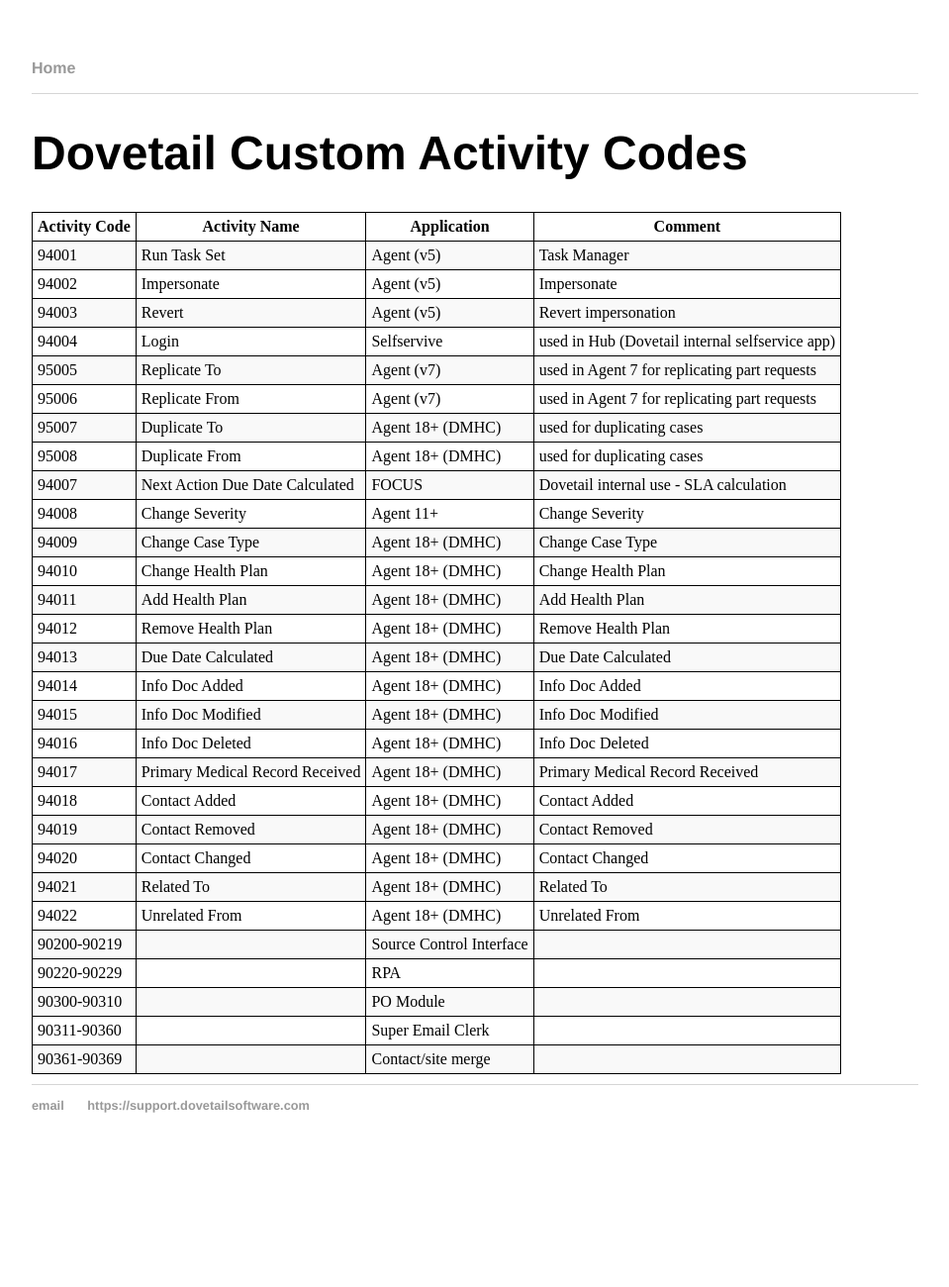
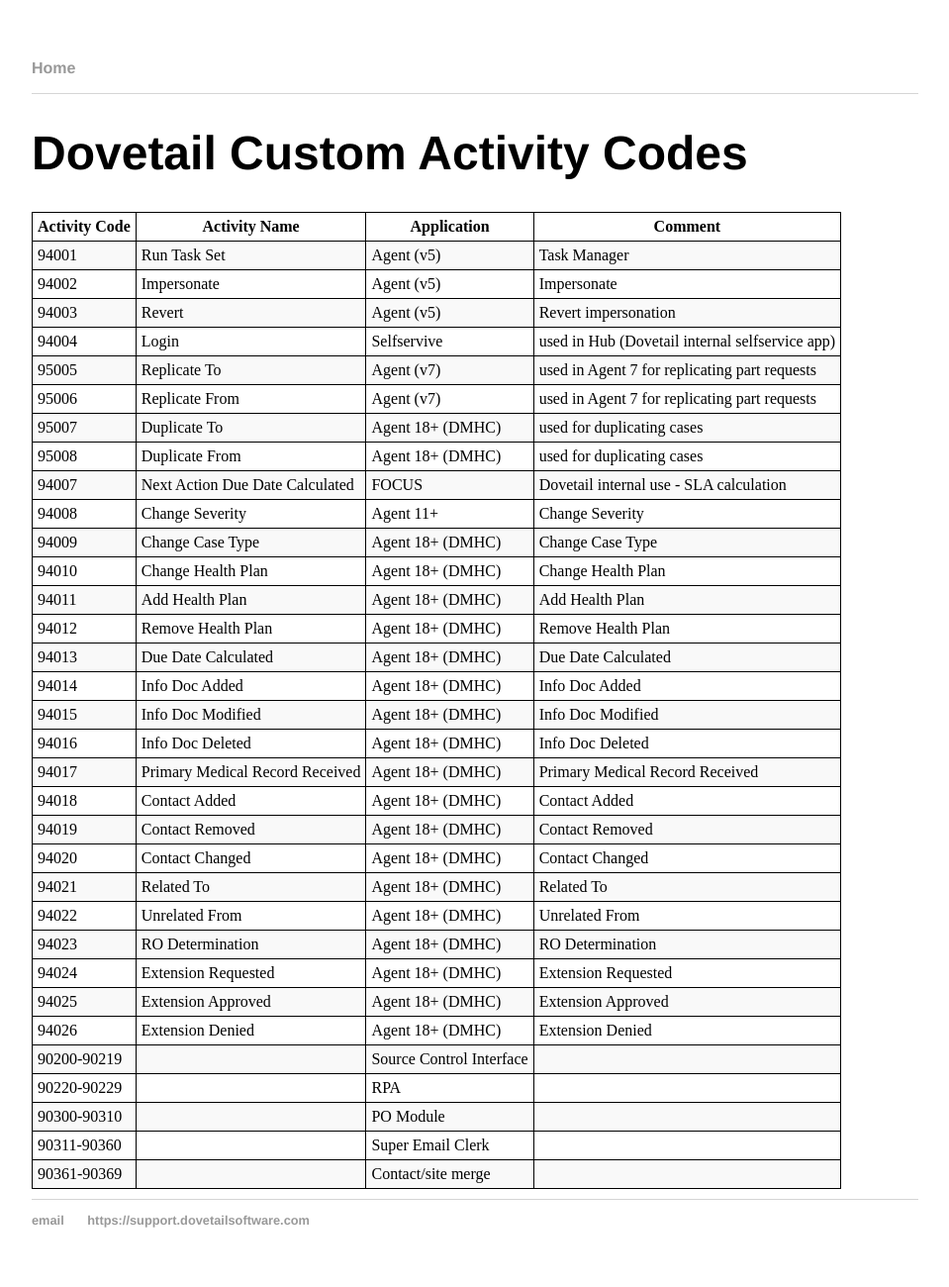
Before and after one commit to DovetailSoftware/dovetail-defined, a Jekyll site: the page built from pages/activity-codes.md, in a window 1280 px wide. Shown: the whole page at 99% size, without its empty margins (160-1119 px from the left). Built offline with Jekyll 4.4.1, drawn with Linux system fonts in a browser that asks for light colours; before the commit the page ends 1184 px from its top, so only the background shows below that.

Commit message:
Add RO tab activity codes

```diff
--- a/pages/activity-codes.md
+++ b/pages/activity-codes.md
@@ -32,6 +32,10 @@
 | 94020 | Contact Changed | Agent 18+ (DMHC)   | Contact Changed |
 | 94021 | Related To | Agent 18+ (DMHC)   | Related To |
 | 94022 | Unrelated From | Agent 18+ (DMHC)   | Unrelated From |
+| 94023 | RO Determination | Agent 18+ (DMHC)   | RO Determination |
+| 94024 | Extension Requested | Agent 18+ (DMHC)   | Extension Requested |
+| 94025 | Extension Approved | Agent 18+ (DMHC)   | Extension Approved |
+| 94026 | Extension Denied | Agent 18+ (DMHC)   | Extension Denied |
 | 90200-90219 | |Source Control Interface|
 | 90220-90229 | |RPA|
 | 90300-90310 | |PO Module|
```
